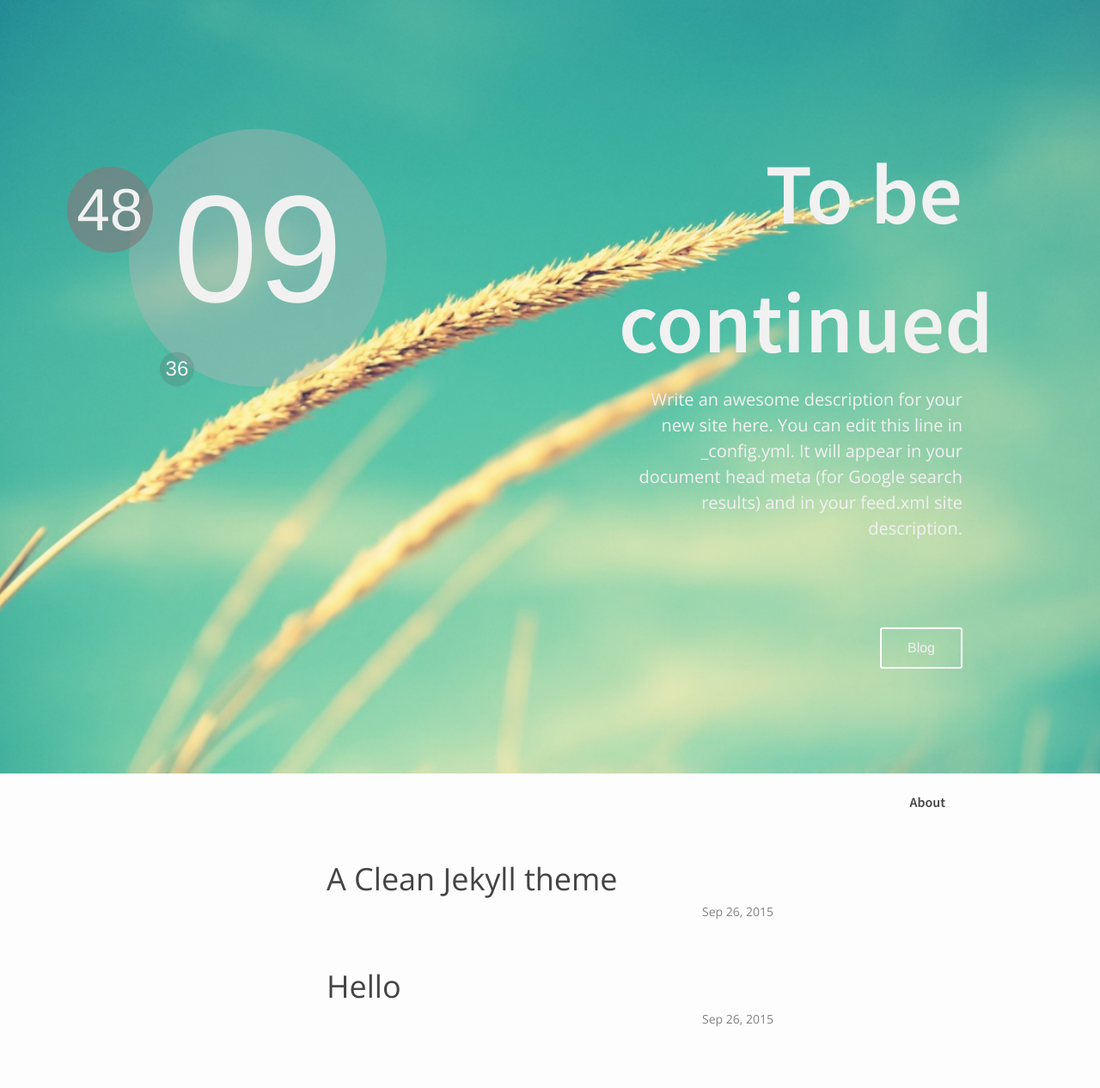
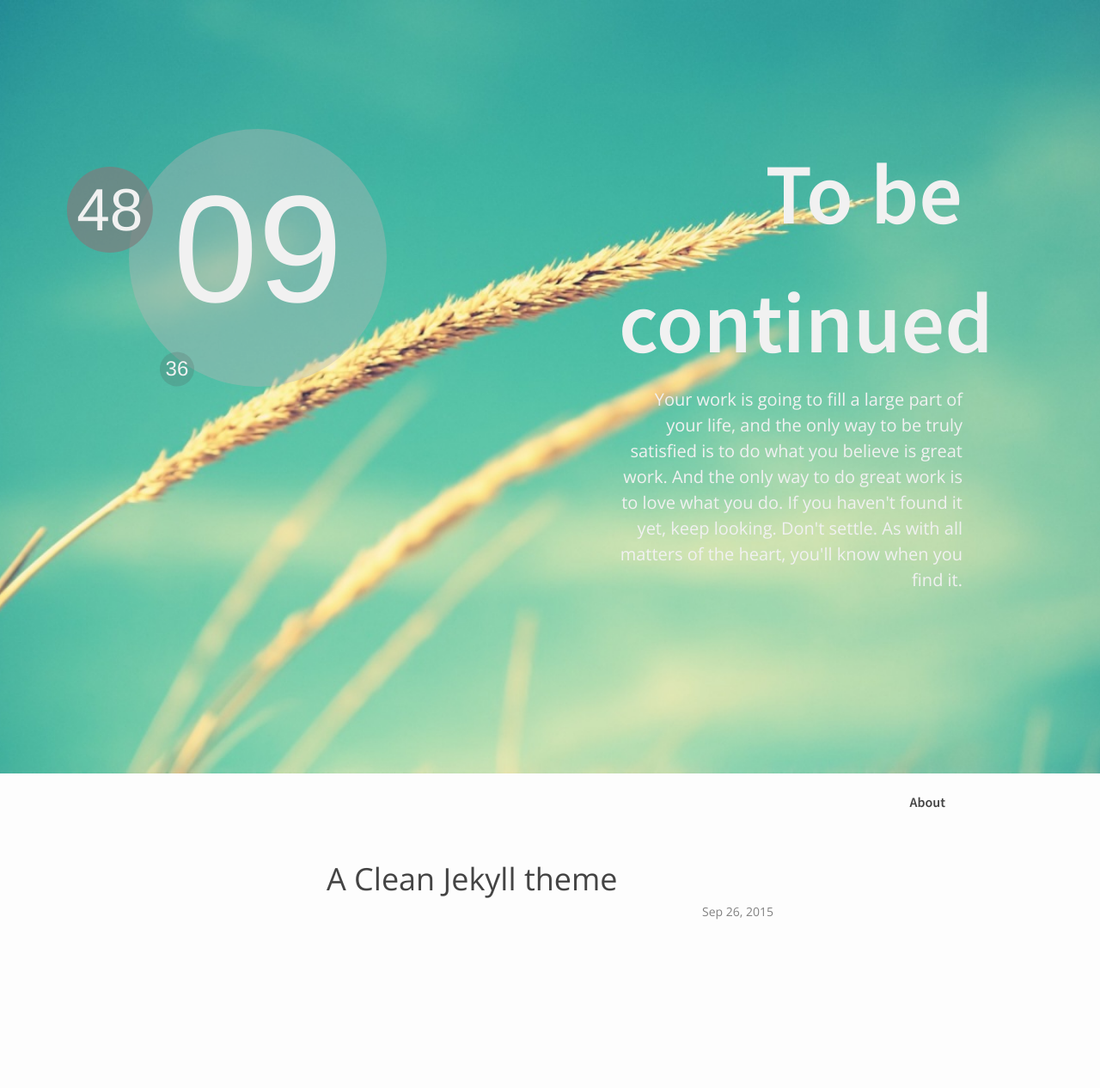
Before and after one commit to weigang992003/weigang992003.github.io, a Jekyll site: the page built from index.html, in a window 1280 px wide. Shown: the whole page at 86% size. Built offline with Jekyll 4.4.1, drawn with Linux system fonts in a browser that asks for light colours; after the commit the page ends 1141 px from its top, so only the background shows below that.

Commit message:
new description.

```diff
--- a/_config.yml
+++ b/_config.yml
@@ -16,9 +16,11 @@
 title: To be continued
 email: weigang992003@163.com
 description: > # this means to ignore newlines until "baseurl:"
-  Write an awesome description for your new site here. You can edit this
-  line in _config.yml. It will appear in your document head meta (for
-  Google search results) and in your feed.xml site description.
+  Your work is going to fill a large part of your life,
+  and the only way to be truly satisfied is to do what you believe is great work.
+  And the only way to do great work is to love what you do.
+  If you haven't found it yet, keep looking. Don't settle.
+  As with all matters of the heart, you'll know when you find it.
 baseurl: "" # the subpath of your site, e.g. /blog
 url: "http://weigang992003.github.io" # the base hostname & protocol for your site
 twitter_username: weigang992003
--- a/_layouts/home.html
+++ b/_layouts/home.html
@@ -14,7 +14,7 @@
         <div class="site-name__inner">
           <div class="name">{{ site.title }}</div>
           <div class="desc">{{site.description}}</div>
-          <div class="btn">Blog</div>
+          <!-- <div class="btn">Blog</div> -->
         </div>
       </div>
     </div>
```
Also changed, not shown: _posts/2015-09-26-hello.md (deleted, +0 -9 lines).
